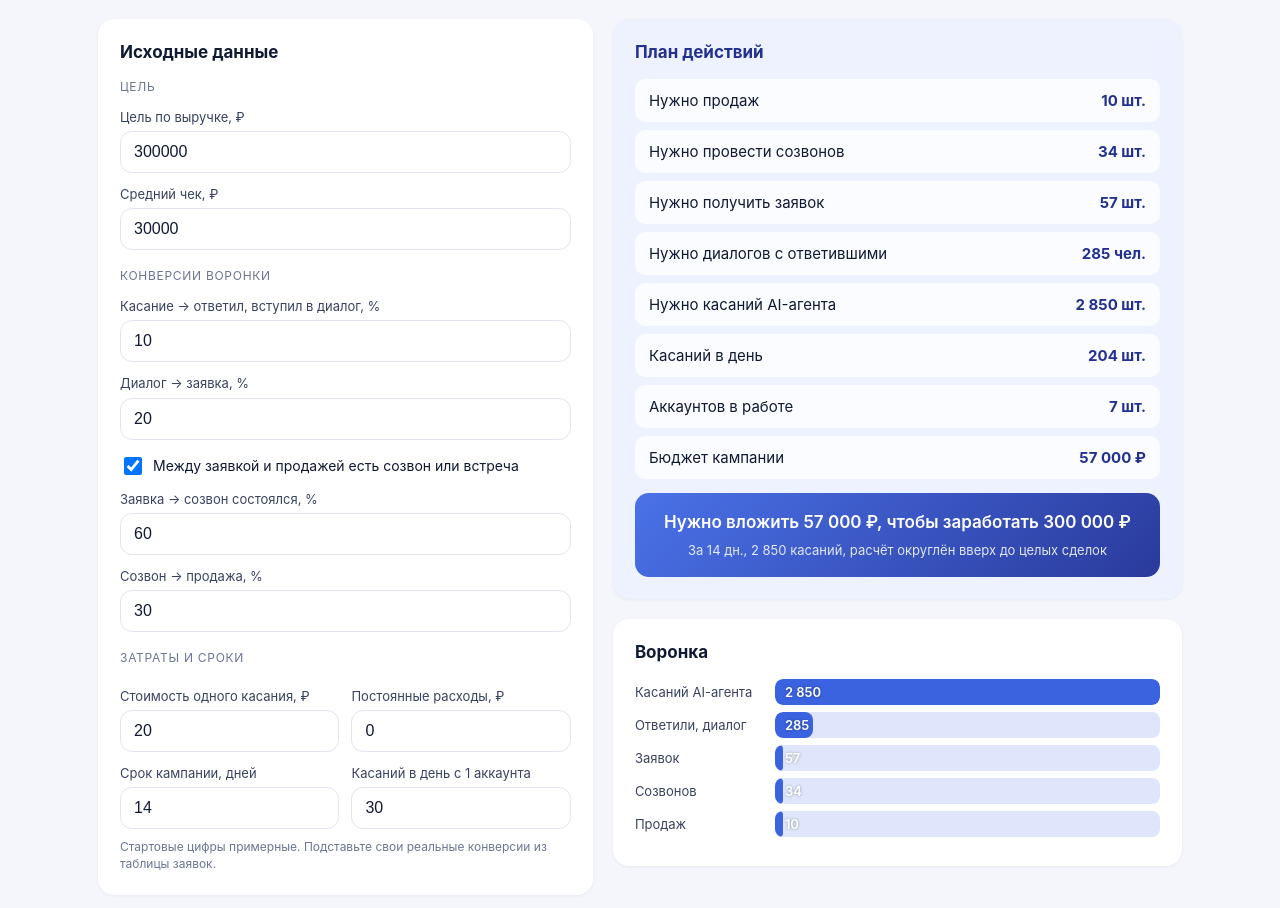
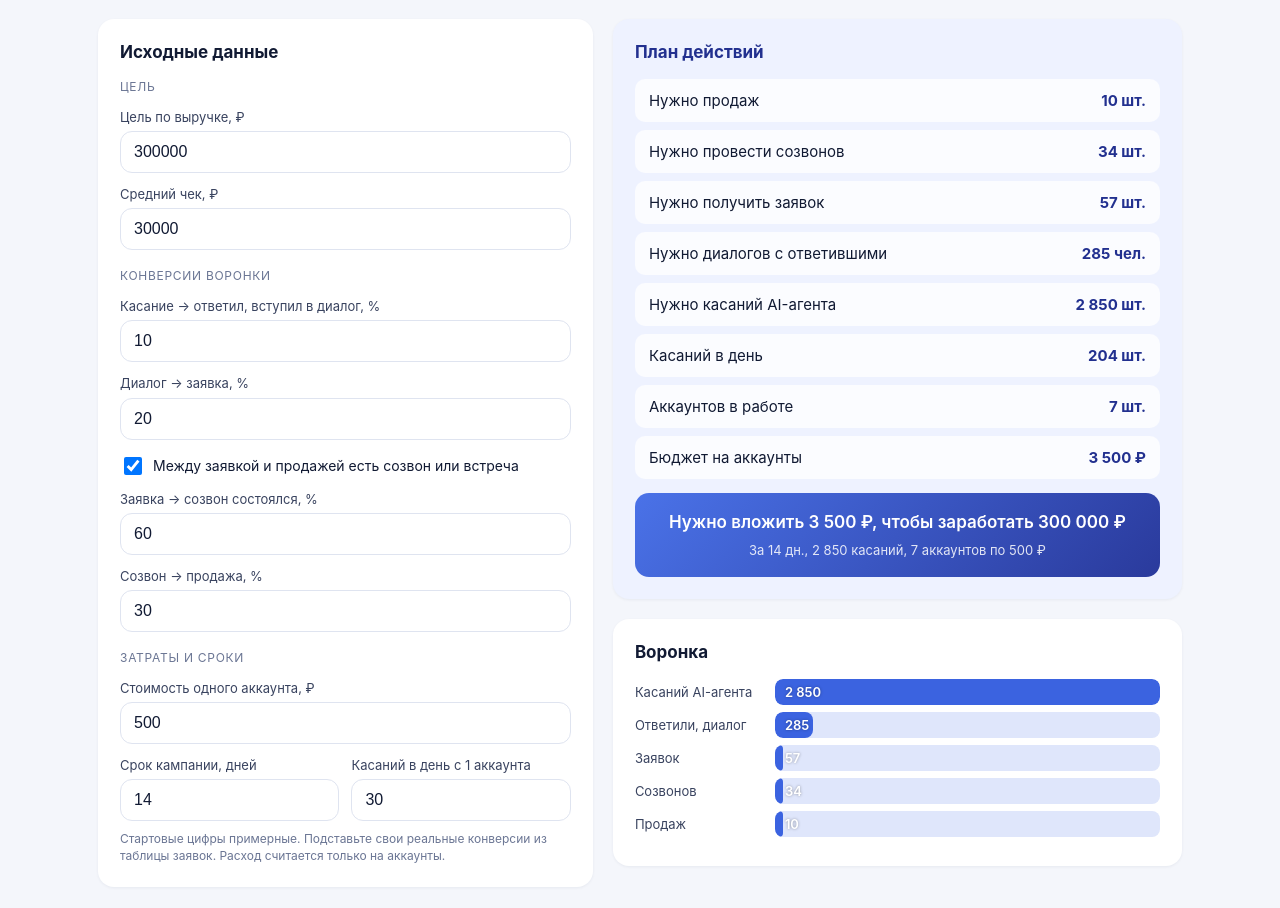
Before and after one commit to api74/decomposition, a plain HTML site: page index.html in a window 1280 px wide. Shown: the part 92-1000 px from the top of the page. Drawn offline with Linux system fonts and the light colour scheme.

Commit message:
Add files via upload

```diff
--- a/index.html
+++ b/index.html
@@ -78,19 +78,15 @@
       <input class="inp" id="cr4" type="number" min="0" max="100" step="0.1" value="30">
 
       <div class="group">Затраты и сроки</div>
-      <div class="row2">
-        <div><label>Стоимость одного касания, ₽</label>
-        <input class="inp" id="cpt" type="number" min="0" step="0.1" value="20"></div>
-        <div><label>Постоянные расходы, ₽</label>
-        <input class="inp" id="fixed" type="number" min="0" value="0"></div>
-      </div>
+      <label>Стоимость одного аккаунта, ₽</label>
+      <input class="inp" id="acc" type="number" min="0" value="500">
       <div class="row2">
         <div><label>Срок кампании, дней</label>
         <input class="inp" id="days" type="number" min="1" value="14"></div>
         <div><label>Касаний в день с 1 аккаунта</label>
         <input class="inp" id="perAcc" type="number" min="1" value="30"></div>
       </div>
-      <div class="hint">Стартовые цифры примерные. Подставьте свои реальные конверсии из таблицы заявок.</div>
+      <div class="hint">Стартовые цифры примерные. Подставьте свои реальные конверсии из таблицы заявок. Расход считается только на аккаунты.</div>
     </div>
 
     <div>
@@ -113,7 +109,7 @@ const $ = id => document.getElementById(id);
 const fmt = n => isFinite(n) ? Math.round(n).toLocaleString('ru-RU') : '0';
 const fmt1 = n => isFinite(n) ? (Math.round(n*10)/10).toLocaleString('ru-RU') : '0';
 const num = id => Math.max(0, parseFloat($(id).value) || 0);
-const ids = ['goal','check','cr1','cr2','cr3','cr4','cpt','fixed','days','perAcc'];
+const ids = ['goal','check','cr1','cr2','cr3','cr4','acc','days','perAcc'];
 const stages = [
   {k:'touch', name:'Касаний AI-агента'},
   {k:'reply', name:'Ответили, диалог'},
@@ -145,7 +141,7 @@ function calc(){
 
   const goal=num('goal'), check=Math.max(1,num('check'));
   const c1=num('cr1')/100, c2=num('cr2')/100, c3=hasCall?num('cr3')/100:1, c4=num('cr4')/100;
-  const cpt=num('cpt'), fixed=num('fixed'), days=Math.max(1,num('days')), perAcc=Math.max(1,num('perAcc'));
+  const accCost=num('acc'), days=Math.max(1,num('days')), perAcc=Math.max(1,num('perAcc'));
 
   const sale = Math.ceil(goal/check);
   const call = c4>0 ? Math.ceil(sale/c4) : 0;
@@ -155,10 +151,9 @@ function calc(){
 
   const vals = {touch,reply,lead,call,sale};
   const active = stages.filter(s => hasCall || s.k!=='call');
-  const budget = touch*cpt + fixed;
   const perDay = Math.ceil(touch/days);
   const accs = Math.ceil(perDay/perAcc);
-  const realRev = sale*check;
+  const budget = accs*accCost;
 
   // plan lines
   const L = [];
@@ -169,12 +164,12 @@ function calc(){
   L.push(['Нужно касаний AI-агента', fmt(touch)+' шт.']);
   L.push(['Касаний в день', fmt(perDay)+' шт.']);
   L.push(['Аккаунтов в работе', accs+' шт.']);
-  L.push(['Бюджет кампании', fmt(budget)+' ₽']);
+  L.push(['Бюджет на аккаунты', fmt(budget)+' ₽']);
   $('lines').innerHTML = L.map(r=>`<div class="line"><span>${r[0]}</span><b>${r[1]}</b></div>`).join('');
   const bad = (c1<=0||c2<=0||c4<=0||(hasCall&&c3<=0));
   $('hero').innerHTML = bad
     ? 'Укажите конверсии больше нуля'
-    : `Нужно вложить ${fmt(budget)} ₽, чтобы заработать ${fmt(goal)} ₽<small>За ${days} дн., ${fmt(touch)} касаний, расчёт округлён вверх до целых сделок</small>`;
+    : `Нужно вложить ${fmt(budget)} ₽, чтобы заработать ${fmt(goal)} ₽<small>За ${days} дн., ${fmt(touch)} касаний, ${accs} аккаунтов по ${fmt(accCost)} ₽</small>`;
 
   // bars (log-ish: relative to touches, min width)
   const max = Math.max(touch,1);
```
